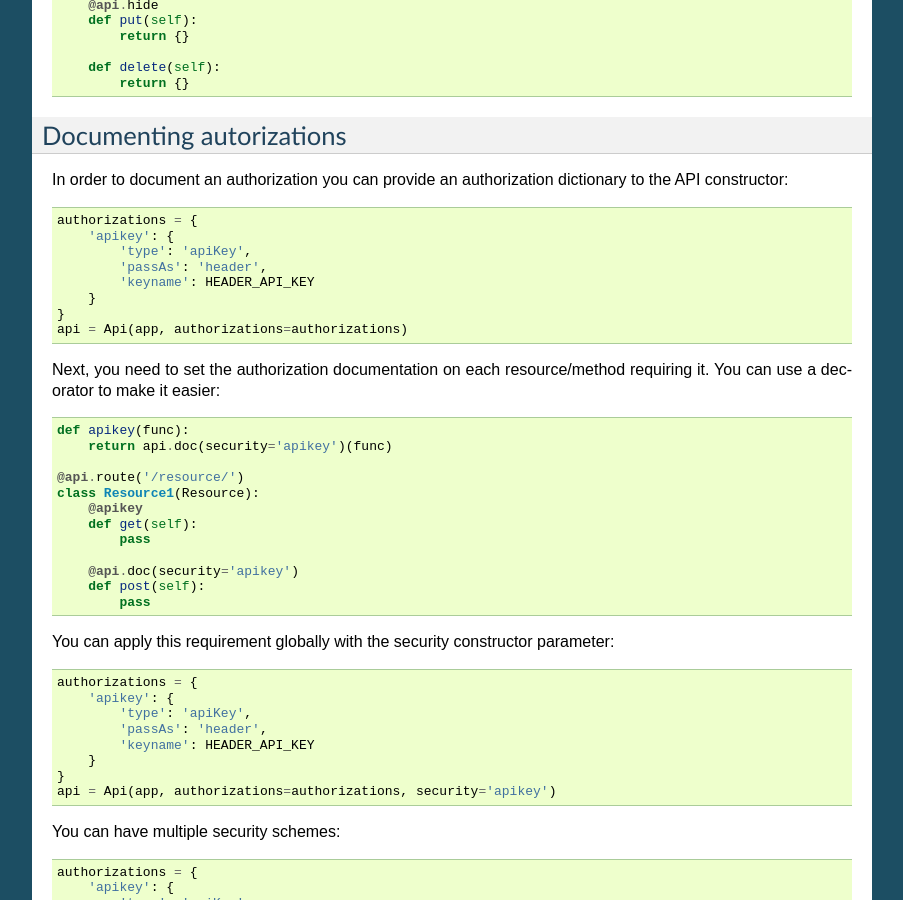
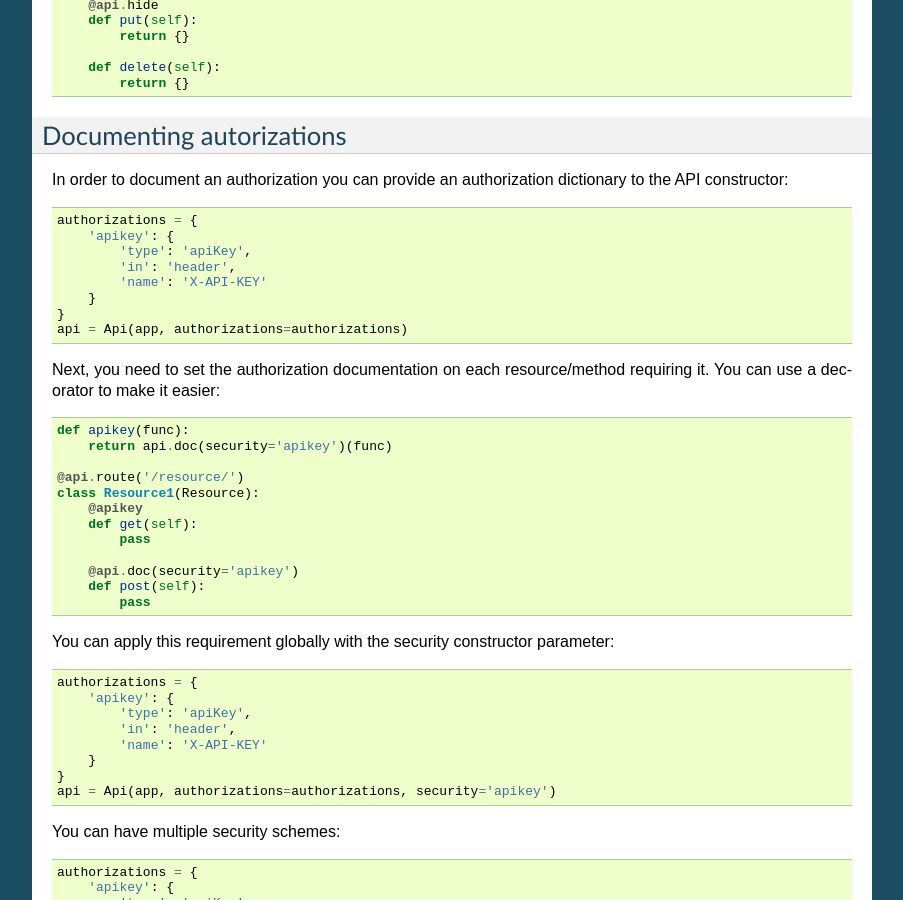
Before and after one commit to noirbizarre/flask-restplus, a Sphinx documentation site: the page built from doc/documenting.rst, in a window 1280 px wide and 900 px high, scrolled down 9712 px. Shown: the whole window, without its empty margins (198-1101 px from the left). Built offline with Sphinx 7.4.7, drawn with Linux system fonts in a browser that asks for light colours.

Commit message:
Fix typos

```diff
--- a/doc/documenting.rst
+++ b/doc/documenting.rst
@@ -677,8 +677,8 @@ In order to document an authorization you can provide an authorization dictionar
     authorizations = {
         'apikey': {
             'type': 'apiKey',
-            'passAs': 'header',
-            'keyname': HEADER_API_KEY
+            'in': 'header',
+            'name': 'X-API-KEY'
         }
     }
     api = Api(app, authorizations=authorizations)
@@ -708,8 +708,8 @@ You can apply this requirement globally with the security constructor parameter:
     authorizations = {
         'apikey': {
             'type': 'apiKey',
-            'passAs': 'header',
-            'keyname': HEADER_API_KEY
+            'in': 'header',
+            'name': 'X-API-KEY'
         }
     }
     api = Api(app, authorizations=authorizations, security='apikey')
```
